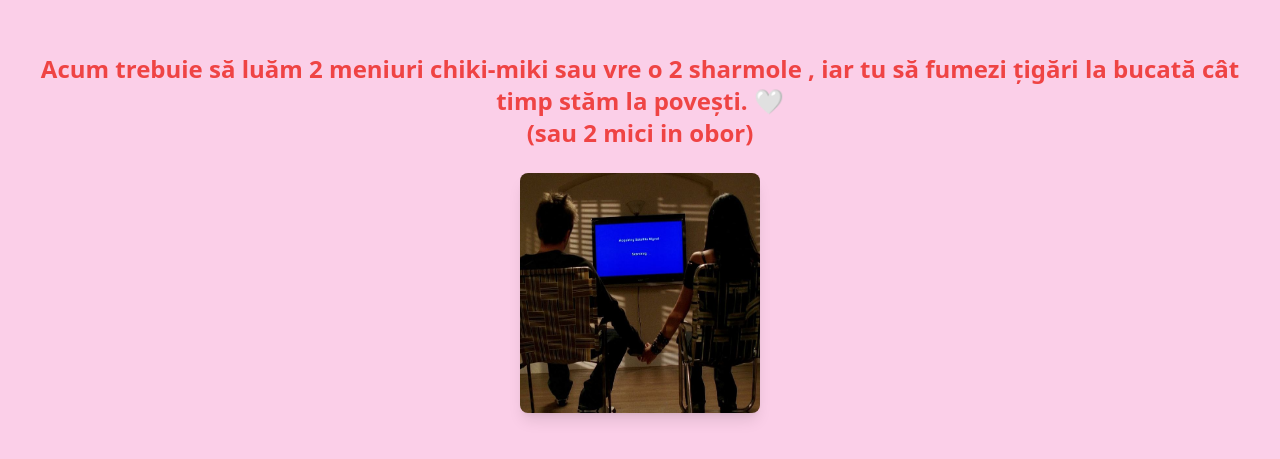
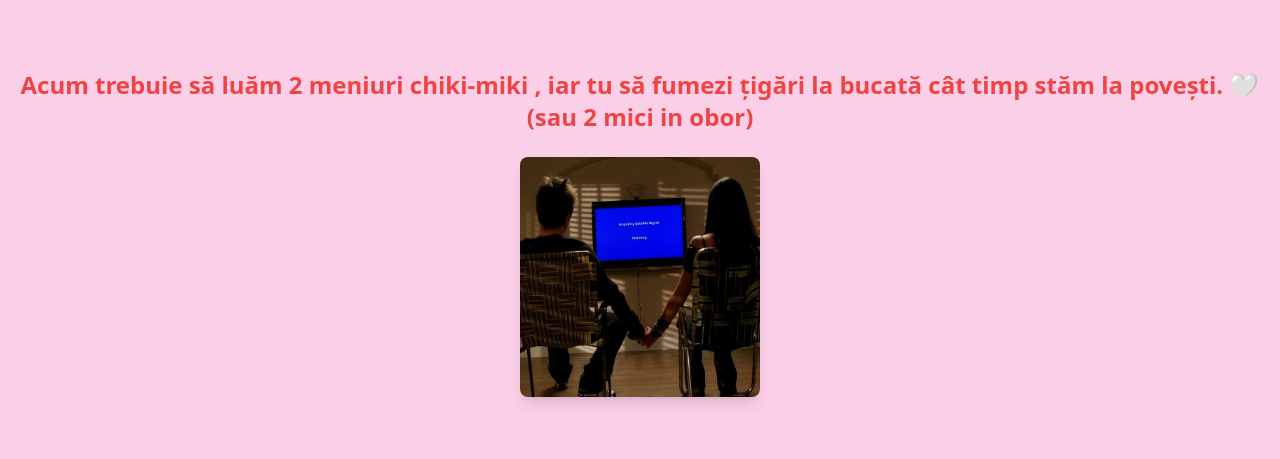
Before and after one commit to MustacheDab/PatrascuDaniel, a website: page yes.html in a window 1280 px wide. Shown: the part 167-626 px from the top of the page. Drawn offline with nearby package versions, Linux system fonts and the light colour scheme.

Commit message:
Update yes.html

```diff
--- a/yes.html
+++ b/yes.html
@@ -7,7 +7,7 @@
   <script src="https://cdn.tailwindcss.com"></script>
 </head>
 <body class="flex flex-col items-center justify-center min-h-screen bg-pink-200 p-4 text-center">
-  <h1 class="text-2xl font-bold text-red-500">Acum trebuie să luăm 2 meniuri chiki-miki sau vre o 2 sharmole , iar tu să fumezi țigări la bucată cât timp stăm la povești. 🤍</1>
+  <h1 class="text-2xl font-bold text-red-500">Acum trebuie să luăm 2 meniuri chiki-miki , iar tu să fumezi țigări la bucată cât timp stăm la povești. 🤍</1>
   <p>(sau 2 mici in obor)</p>
 
   <img src="jesse2.jpg"
```
